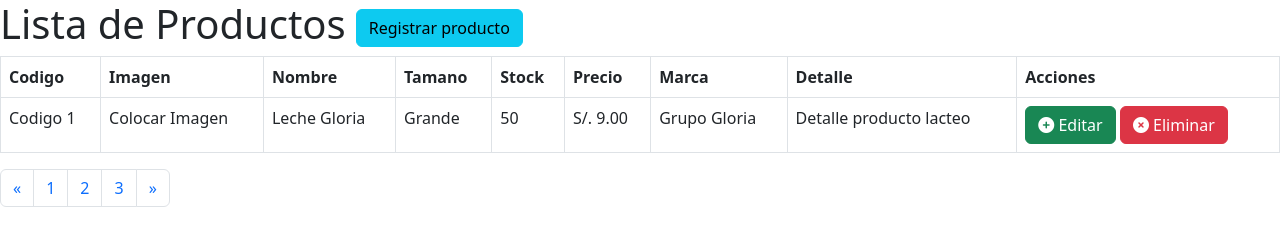
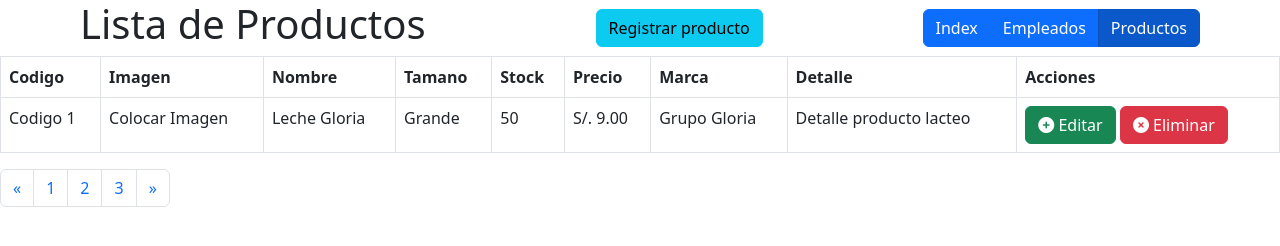
Before and after one commit to 01Eddie/University-Project, a plain HTML site: page Admin/listaProductos.html in a window 1280 px wide. Drawn offline with nearby package versions, Linux system fonts and the light colour scheme.

Commit message:
modificado la listaEmpleados.html y listaProducto.html donde se creo un menu para ir de una ruta a otra

```diff
--- a/Admin/listaProductos.html
+++ b/Admin/listaProductos.html
@@ -14,9 +14,9 @@
 </head>
 <style>
     .header-title {
-            display: flex;
-    justify-content: flex-start;
-    align-items: center;
+        display: flex;
+        justify-content: space-around;
+        align-items: center;
     }
 </style>
 <body>
@@ -24,6 +24,11 @@
         <div class="header-title">
             <h1 style="margin-right: 10px;">Lista de Productos</h1>
             <button type="button" class="btn btn-info" data-bs-toggle="modal" data-bs-target="#registrarProducto">Registrar producto</button>
+            <div class="btn-group">
+                <a href="/index.html" class="btn btn-primary">Index</a>
+                <a href="listaEmpleados.html" class="btn btn-primary">Empleados</a>
+                <a href="#" class="btn btn-primary active" aria-current="page">Productos</a>
+            </div>
         </div>
         <table class="table table-bordered">
             <thead>
```
Also changed, not shown: Admin/listaEmpleados.html (+15 -1 lines).
